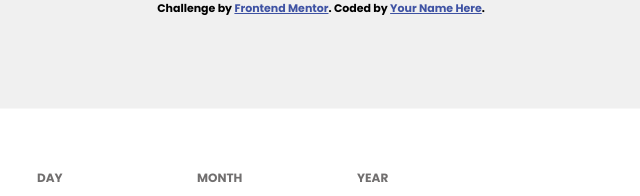
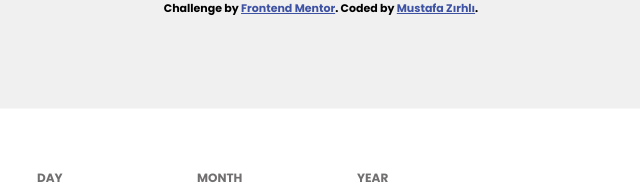
Before and after one commit to Mustafazirhli98/FrontendMentor-2-AgeCalculator, a plain HTML site: page index.html in a window 1280 px wide. Shown: the top 196 px of the page, 319-959 px from the left. Drawn offline with Linux system fonts and the light colour scheme; a web font is replaced by a local one.

Commit message:
isim eklendi

```diff
--- a/index.html
+++ b/index.html
@@ -234,7 +234,7 @@
 
   <div class="attribution">
     Challenge by <a href="https://www.frontendmentor.io?ref=challenge" target="_blank">Frontend Mentor</a>.
-    Coded by <a href="#">Your Name Here</a>.
+    Coded by <a href="#">Mustafa Zırhlı</a>.
   </div>
 
   <script src="./script.js"></script>
```
